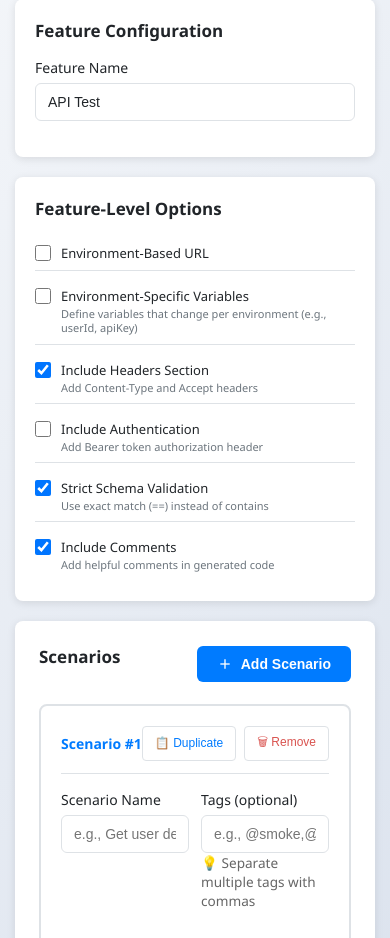
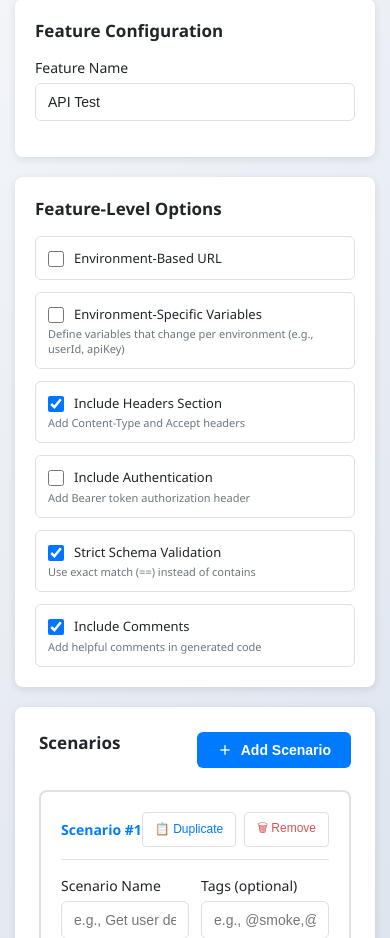
Before and after one commit to witanage/TheWebHook, a Flask app: template templates/karate-generator.html in a window 390 px wide. Shown: the part 165-1103 px from the top of the page. Run offline with Flask 3, Linux system fonts and the light colour scheme; the template is opened without the code that fills it, so the values that code supplies are empty.

Commit message:
Change Feature-Level Options to 3x2 card grid layout
Converted the Feature-Level Options from vertical list to a card-based grid:

- Changed layout to 3 columns using CSS Grid
- Added responsive breakpoints:
  - 3 columns on desktop (>968px)
  - 2 columns on tablet (600-968px)
  - 1 column on mobile (<600px)
- Restored card styling with background and borders
- Cards use flexbox column layout for proper content flow
- Removed left margin indentation from descriptions
- Set consistent 12px gap between cards
- Cards stretch to fill grid cells

Result: Clean 3x2 grid of option cards that's responsive and compact.

```diff
--- a/static/css/karate-generator-styles.css
+++ b/static/css/karate-generator-styles.css
@@ -84,21 +84,30 @@
 
 /* Feature-Level Options Grid */
 .options-grid {
-    display: flex;
-    flex-direction: column;
-    gap: 8px;
+    display: grid;
+    grid-template-columns: repeat(3, 1fr);
+    gap: 12px;
+}
+
+@media (max-width: 968px) {
+    .options-grid {
+        grid-template-columns: repeat(2, 1fr);
+    }
+}
+
+@media (max-width: 600px) {
+    .options-grid {
+        grid-template-columns: 1fr;
+    }
 }
 
 .option-card {
-    background: transparent;
-    border: none;
-    border-radius: 0;
-    padding: 8px 0;
-    border-bottom: 1px solid var(--border-color);
-}
-
-.option-card:last-child {
-    border-bottom: none;
+    background: var(--input-bg);
+    border: 1px solid var(--border-color);
+    border-radius: 6px;
+    padding: 12px;
+    display: flex;
+    flex-direction: column;
 }
 
 .option-header {
@@ -107,7 +116,7 @@
 
 .option-checkbox {
     display: flex;
-    align-items: center;
+    align-items: flex-start;
     cursor: pointer;
     gap: 10px;
 }
@@ -115,7 +124,7 @@
 .option-checkbox input[type="checkbox"] {
     width: 16px;
     height: 16px;
-    margin: 0;
+    margin-top: 2px;
     cursor: pointer;
     flex-shrink: 0;
 }
@@ -124,23 +133,22 @@
     font-weight: 500;
     font-size: 13px;
     color: var(--text-primary);
+    line-height: 1.4;
 }
 
 .option-description {
     display: block;
     color: var(--text-secondary);
     font-size: 11px;
-    margin-top: 2px;
-    margin-left: 26px;
+    margin-top: 4px;
     line-height: 1.3;
 }
 
 .option-content {
-    margin-top: 8px;
-    margin-left: 26px;
+    margin-top: 10px;
     padding: 10px;
-    background: var(--input-bg);
-    border-left: 2px solid var(--border-color);
+    background: var(--card-bg);
+    border: 1px solid var(--border-color);
     border-radius: 4px;
 }
 
```
